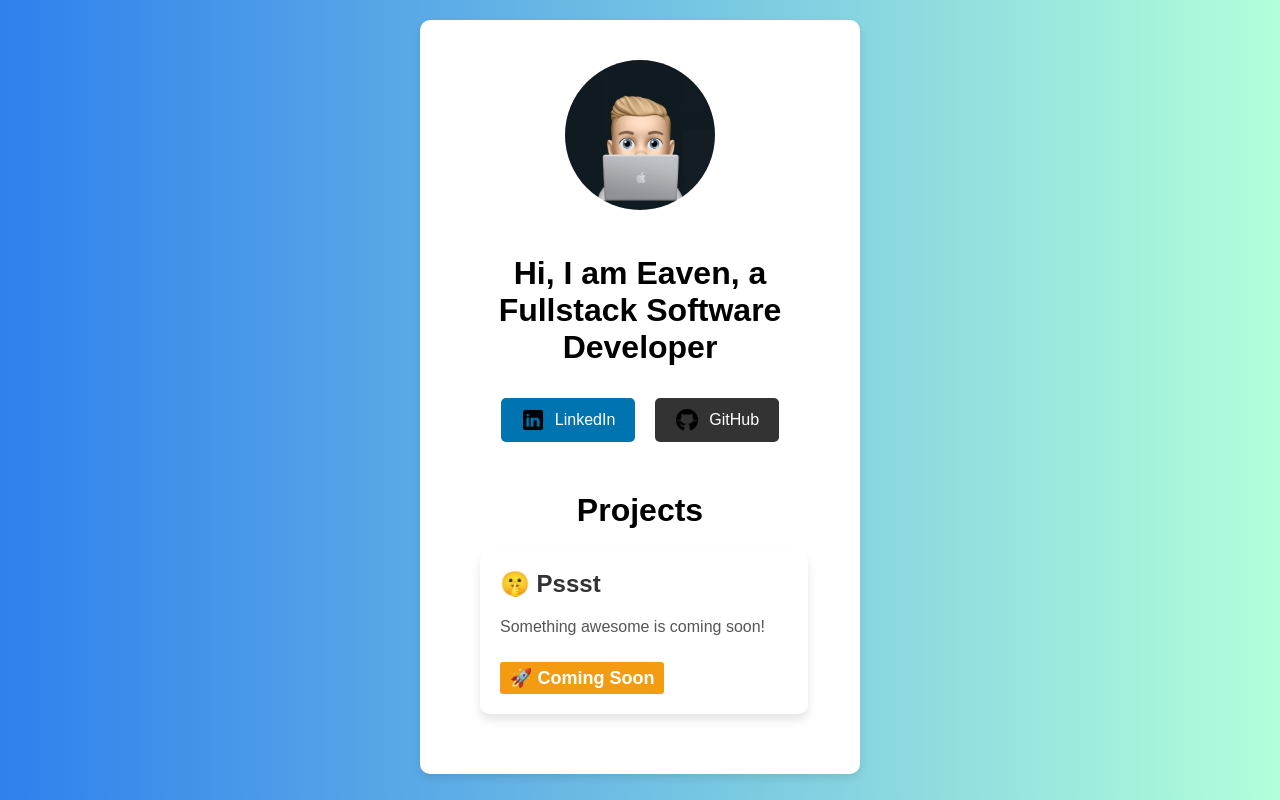
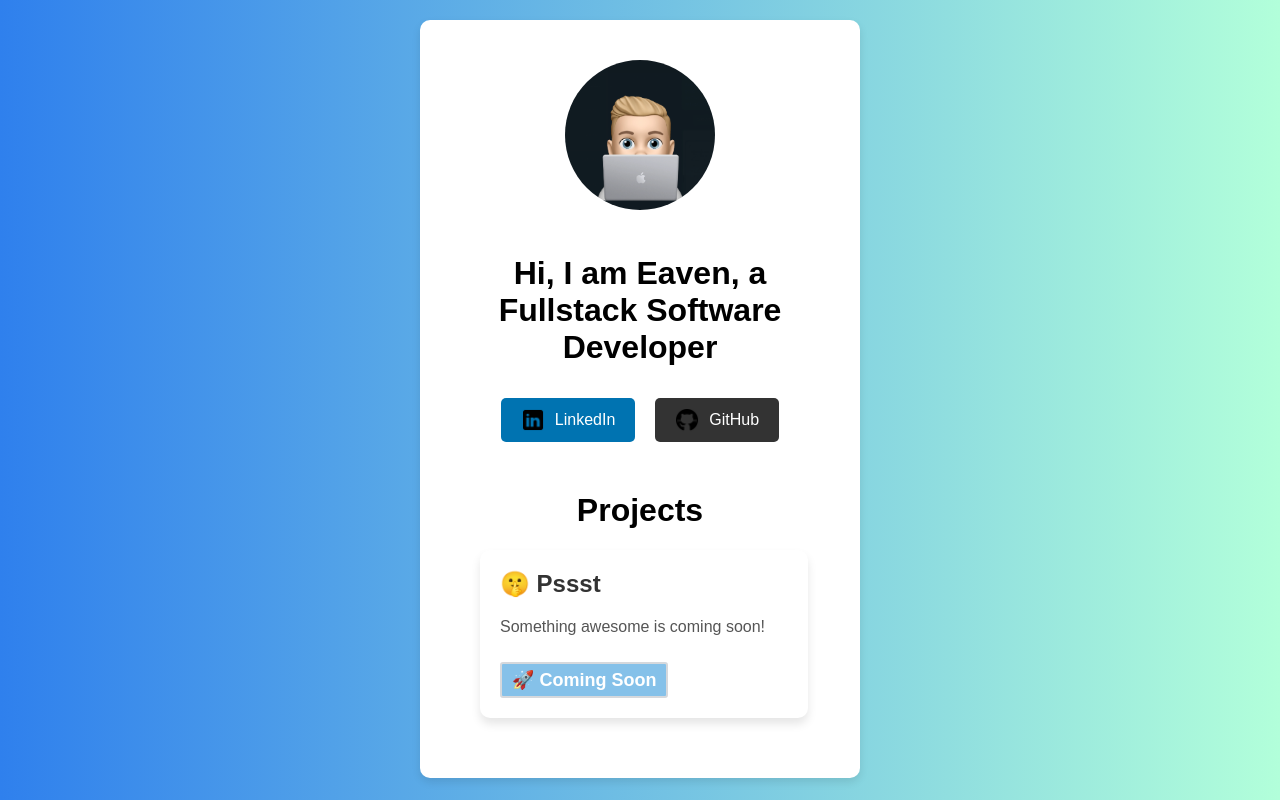
Before and after one commit to EavenCS/personalside, a React (Create React App) app: page / in a window 1280 px wide. Built offline with nearby package versions, Linux system fonts and the light colour scheme.

Commit message:
refactor(personalside) change color at  the ComingSoon button

```diff
--- a/src/components/ProjectCard.css
+++ b/src/components/ProjectCard.css
@@ -41,8 +41,9 @@
   display: inline-block;
   margin-top: 10px;
   padding: 5px 10px;
-  background-color: #f39c12;
-  color: white;
+  background-color: #85C1E9; /* Hier kannst du auch #A3E4D7 oder #F9E79F ausprobieren */
+  color: #333;
+  border: 2px solid #D5D8DC; /* Randfarbe */  color: white;
   border-radius: 3px;
   font-weight: bold;
   font-size: 18px;
```
